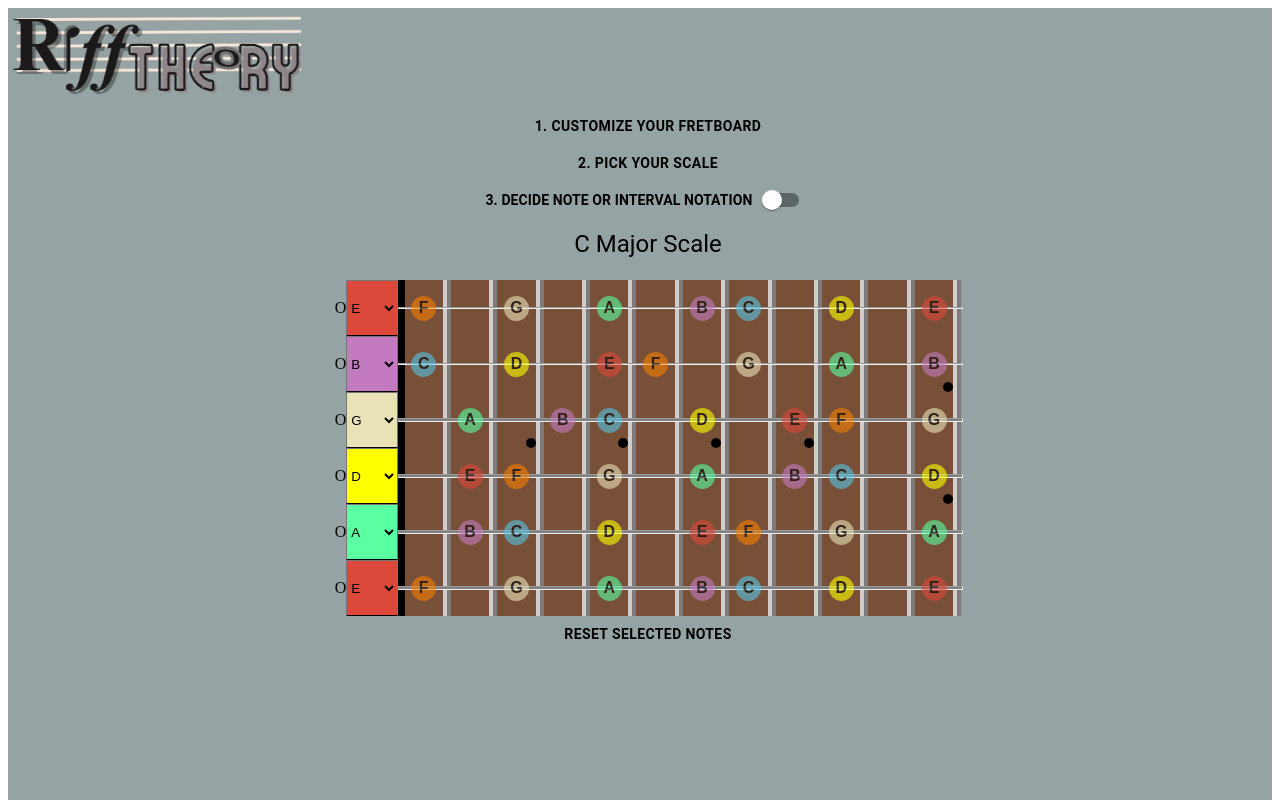
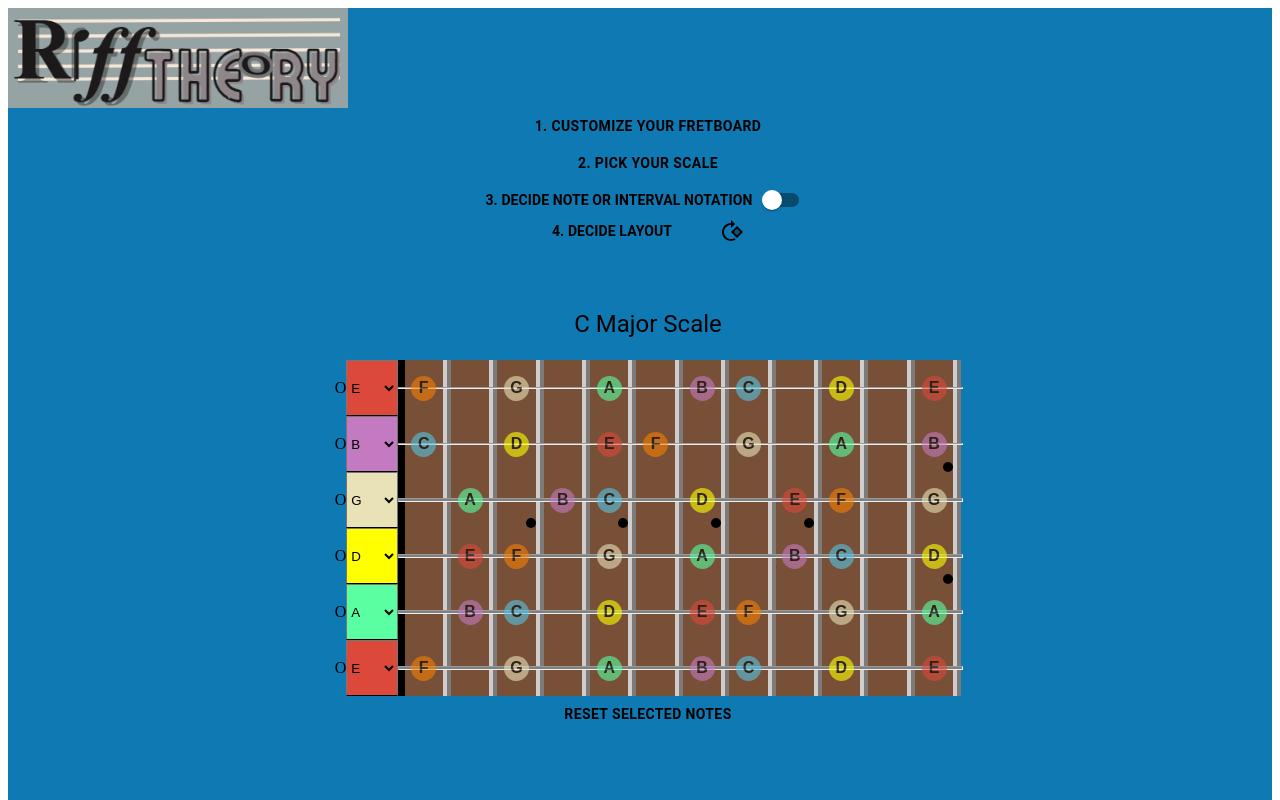
Before and after one commit to ShirelleW/RiffTheory, a Next.js app: page / in a window 1280 px wide. Shown: the top 800 px of the page. Built offline with nearby package versions, Linux system fonts and the light colour scheme.

Commit message:
Added fretboard rotation feature

```diff
--- a/pages/Controls.jsx
+++ b/pages/Controls.jsx
@@ -4,6 +4,8 @@ import { SelectedNotesContext } from '../Context/SelectedNotesContext';
 import StringOpenTuning from '../src/StringOpenTuning.jsx'
 import StringFretModal from '../src/StringFretModal';
 import { Button, Typography, Switch } from '@mui/material';
+import Rotate90DegreesCwTwoToneIcon from '@mui/icons-material/Rotate90DegreesCwTwoTone';
+import Rotate90DegreesCcwIcon from '@mui/icons-material/Rotate90DegreesCcw';
 import ScaleModal from '../src/ScaleModal';
 import String from '../src/String';
 import styles from '../styles/Styles.module.css'
@@ -28,6 +30,7 @@ const Controls = () => {
     const [scaleSelected, setScaleSelected] = useState(false)
     const [scaleData, setScaleData] = useState([])
 
+    const [rotation, setRotation] = useState(false)
 
     const [noteHexes] = useState(['#57C4E5', '#C8F0D8', '#ffff00', '#F97068', '#DC493A', '#F77F00', '#FCBF49', '#EAE2B7', '#2C6E49', '#59FFA0', '#DB222A', '#C47AC0'])
 
@@ -39,6 +42,10 @@ const Controls = () => {
         setIntevalMode((prev) => !prev)
     }
 
+    const fretboardRotStyle = {
+        marginTop: rotation && `${numOfFrets * 2.5}vh`
+    }
+
     return (
         <SelectedNotesContext.Provider value={{
             selectedNotes, setSelectedNotes, modeNotes, numOfFrets,
@@ -46,7 +53,9 @@ const Controls = () => {
             setScaleType, setModeNotes, setScaleSelected, setScaleData,
             setScaleIntervals
         }}>
-            <div className={styles.mainContainer}>
+            <div className={rotation ? styles.mainContainerRotate : styles.mainContainer}>
+                <div className={rotation ? styles.infoContainerRotate : styles.infoContainer}>
+                    <div className={styles.info}>
                         <div className={styles.Controls}>
                             <StringFretModal
                                 numOfStrings={numOfStrings}
@@ -63,6 +72,19 @@ const Controls = () => {
                                 <Typography id={styles.intervalSwitch} variant="h6" component="h6">3. DECIDE NOTE OR INTERVAL NOTATION</Typography>
                                 <Switch checked={intervalMode} onChange={handleIntervalMode}></Switch>
                             </div>
+
+                            {
+                                rotation ?
+                                    <div id={styles.rotationbtn}>
+                                        <Typography id={styles.rotationbtn} variant="h6" component="h6">4. DECIDE LAYOUT</Typography>
+                                        <Rotate90DegreesCcwIcon onClick={() => setRotation(false)} />
+                                    </div>
+                                    : <div id={styles.rotationbtn}>
+                                        <Typography id={styles.rotationbtn} variant="h6" component="h6">4. DECIDE LAYOUT</Typography>
+                                        <Rotate90DegreesCwTwoToneIcon onClick={() => setRotation(true)} />
+                                    </div>
+                            }
+
                         </div>
 
                         <div className={styles.scaleTitle}>
@@ -78,11 +100,18 @@ const Controls = () => {
                                 </Typography>
                             }
                         </div>
+                        {
+                            rotation && <Button id={styles.resetFretboardBtn} onClick={resetFretboard}>
+                                Reset Selected Notes
+                            </Button>
+                        }
 
+                    </div>
+                </div>
 
-                <div className={styles.fretboardHolder}>
-
-                    <div className={styles.fretboard}>
+                <div className={rotation ? styles.fretboardHolderRotate : styles.fretboardHolder}>
+                    <div className={rotation ? styles.fretboardRotate : styles.fretboard}
+                        style={fretboardRotStyle}>
                         {
                             Object.entries(stringSet)?.map((stringNotePairs) =>
 
@@ -116,9 +145,11 @@ const Controls = () => {
                         }
                     </div>
                 </div>
-                <Button id={styles.resetFretboardBtn} onClick={resetFretboard}>
+                {
+                    !rotation && <Button id={styles.resetFretboardBtn} onClick={resetFretboard}>
                         Reset Selected Notes
                     </Button>
+                }
             </div>
         </SelectedNotesContext.Provider >
     )
--- a/styles/Styles.module.css
+++ b/styles/Styles.module.css
@@ -1,9 +1,11 @@
 .mainStyle {
-    background-color: #95A3A4;
+    background-color: #0E79B2;
+    display: flex;
+    flex-direction:column;
 }
 
 .logo {
-    width: 300px;
+    width: 100vw;
     height: 100px;
     background-image: url('../pics//rt-logo-gray.png');
     background-repeat: no-repeat;
@@ -19,8 +21,32 @@
     height: 120vh;
 }
 
+.mainContainerRotate{
+    width: 100vw;
+    height: 210vh;
+    display: flex;
+    flex-direction: row;
+    align-items: flex-start;
+}
+.infoContainer{
+    width: 40vw;
+    display: flex;
+    justify-content: center;
+}
+.infoContainerRotate{
+    width: 40vw;
+    display: flex;
+    align-items:flex-start;
+    justify-content: flex-end;
+}
+.info{
+    display: flex;
+    flex-direction: column;
+    align-content: space-evenly;
+    align-items: center;
+}
 .Controls{
-    height: 100px;
+    height: 25vh;
     display: flex;
     flex-direction: column;
     align-items: center;
@@ -31,6 +57,16 @@
     display: flex;
     flex-direction: row;
     align-items: center;
+    font-size: 14px;
+    font-weight: bold;
+}
+
+#rotationbtn{
+    width: 15vw;
+    display: flex;
+    flex-direction: row;
+    align-items: center;
+    align-content: space-between;
     font-size: 14px;
     font-weight: bold;
 }
@@ -162,7 +198,7 @@
 }
 
 .scaleTitle{
-    margin-top: 20px;
+    text-align: center;
 }
 .openNoteSelector {
     width: 4vw;
@@ -171,9 +207,18 @@
 }
 
 .fretboardHolder {
+    width: 100vw;
     margin-top: 20px;
     display: flex;
-    justify-content: space-evenly;
+    justify-content: center;
+}
+
+.fretboardHolderRotate{
+    width: 50vw;
+    margin-top: 20px;
+    display: flex;
+    flex-direction: row;
+    justify-content: center;
 }
 
 .fretboard {
@@ -181,7 +226,14 @@
     flex-direction: column;
     height: max-content;
     width: max-content;
+}
 
+.fretboardRotate{
+    display: flex;
+    flex-direction: column;
+    height: max-content;
+    width: max-content;
+    transform: rotate(90deg);
 }
 
 .stringMapping {
```
Lines whose indentation alone changed are shown as unchanged.
